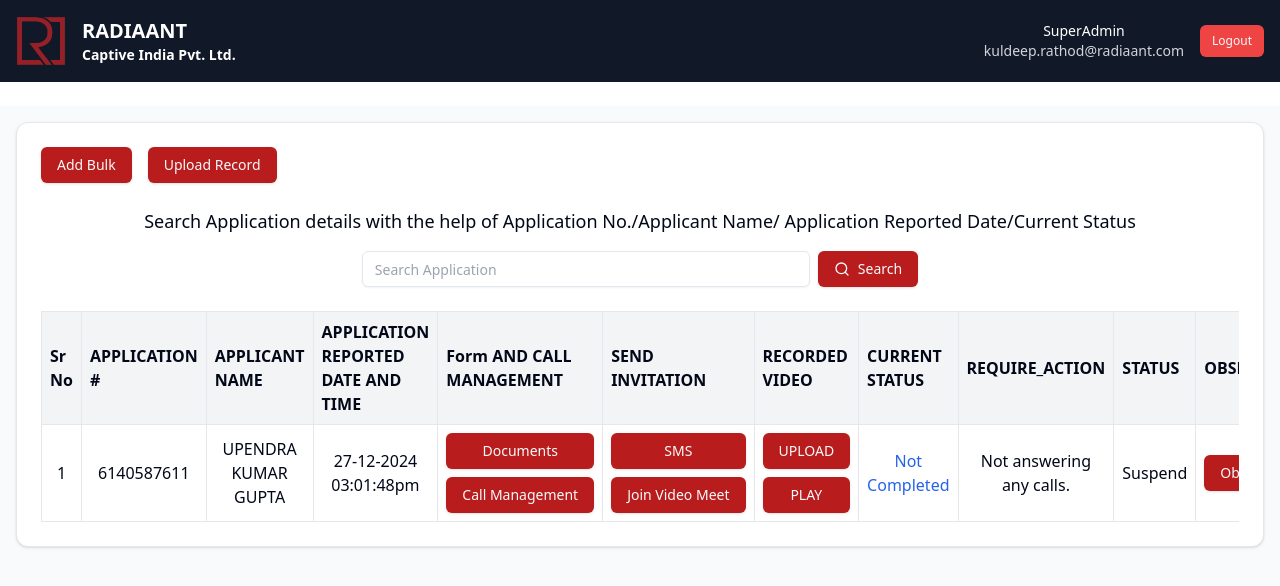
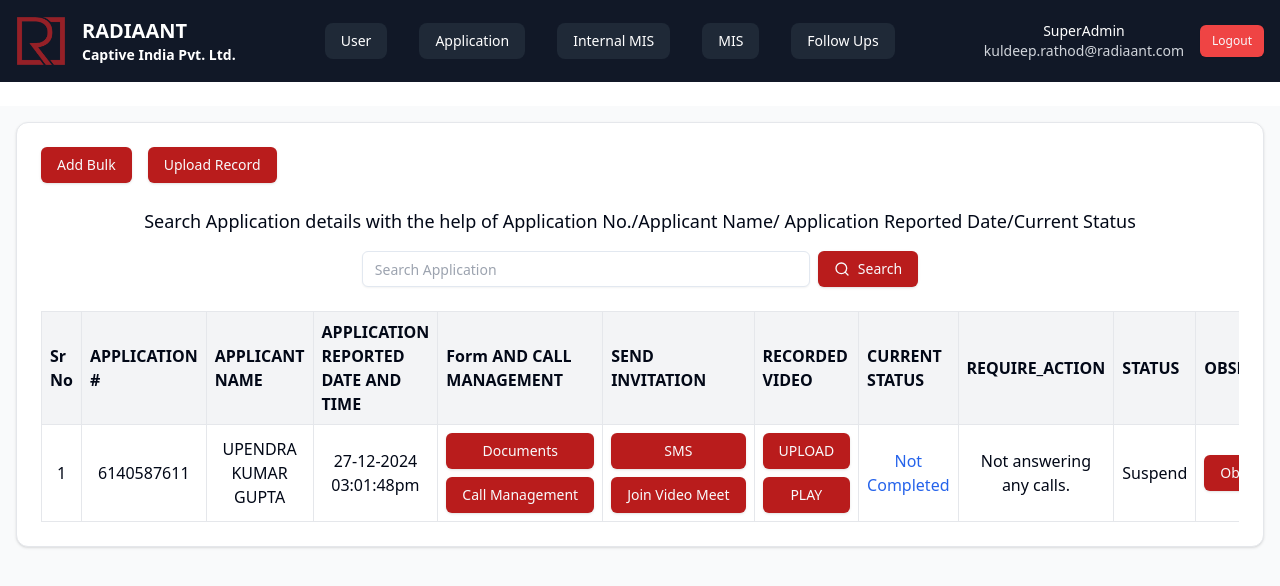
Before and after one commit to HUZEFAGIT/Insure-Meet, a React (Create React App) app: page / in a window 1280 px wide. Shown: the top 586 px of the page. Built offline with nearby package versions, Linux system fonts and the light colour scheme.

Commit message:
added top bar icons

```diff
--- a/src/components/common/Header.jsx
+++ b/src/components/common/Header.jsx
@@ -1,19 +1,54 @@
-import React from 'react'
-import { Button } from '../ui/button'
-import RLogo from "../../assets/RadiaantR.png"
-import RadiaantLogo from "../../assets/RadiaantLogo.png"
+import React from 'react';
+import { Button } from '../ui/button';
+import RLogo from '../../assets/RadiaantR.png';
 
 const Header = () => {
     return (
         <div className="flex justify-between items-center bg-gray-900 text-white p-4 mb-6">
+            {/* Left Section: Logo and Company Name */}
             <div className="flex items-center space-x-4">
-                <img src={RLogo} width={50}></img>
+                <img src={RLogo} width={50} alt="Radiaant Logo" />
                 <div className="flex flex-col text-left">
                     <div className="text-xl font-semibold">RADIAANT</div>
                     <div className="text-sm font-semibold">Captive India Pvt. Ltd.</div>
                 </div>
+            </div>
 
+            {/* Center Section: Navigation Links */}
+            <div className="flex space-x-8">
+                <a
+                    href="#"
+                    className="text-sm font-medium px-4 py-2 bg-gray-800 rounded-lg hover:bg-gray-700 hover:scale-105 transition transform duration-200 ease-in-out"
+                >
+                    User
+                </a>
+                <a
+                    href="#"
+                    className="text-sm font-medium px-4 py-2 bg-gray-800 rounded-lg hover:bg-gray-700 hover:scale-105 transition transform duration-200 ease-in-out"
+                >
+                    Application
+                </a>
+                <a
+                    href="#"
+                    className="text-sm font-medium px-4 py-2 bg-gray-800 rounded-lg hover:bg-gray-700 hover:scale-105 transition transform duration-200 ease-in-out"
+                >
+                    Internal MIS
+                </a>
+                <a
+                    href="#"
+                    className="text-sm font-medium px-4 py-2 bg-gray-800 rounded-lg hover:bg-gray-700 hover:scale-105 transition transform duration-200 ease-in-out"
+                >
+                    MIS
+                </a>
+                <a
+                    href="#"
+                    className="text-sm font-medium px-4 py-2 bg-gray-800 rounded-lg hover:bg-gray-700 hover:scale-105 transition transform duration-200 ease-in-out"
+                >
+                    Follow Ups
+                </a>
             </div>
+
+            {/* Right Section: User Info and Logout */}
             <div className="flex items-center space-x-4">
                 <div className="text-sm">
                     <div>SuperAdmin</div>
@@ -22,7 +57,7 @@ const Header = () => {
                 <Button variant="destructive" size="sm">Logout</Button>
             </div>
         </div>
-    )
-}
+    );
+};
 
-export default Header
+export default Header;
--- a/src/pages/Homepage.jsx
+++ b/src/pages/Homepage.jsx
@@ -66,6 +66,8 @@ const Homepage = () => {
                   <th className="border p-2 text-left">REQUIRE_ACTION</th>
                   <th className="border p-2 text-left">STATUS</th>
                   <th className="border p-2 text-left">OBSERVATION</th>
+                  <th className="border p-2 text-left">Compiled Report</th>
+                  <th className="border p-2 text-left">Editing Report</th>
                 </tr>
               </thead>
               <tbody>
@@ -102,6 +104,12 @@ const Homepage = () => {
                     <td className="border p-2">
                       <Button className="bg-red-700 hover:bg-red-800 w-full">Observation</Button>
                     </td>
+                    <td className="border p-2">
+                      <Button className="bg-red-700 hover:bg-red-800 w-full">Case Details</Button>
+                    </td>
+                    <td className="border p-2">
+                      <Button className="bg-red-700 hover:bg-red-800 w-full">Edit</Button>
+                    </td>
                   </tr>
                 ))}
               </tbody>
```
